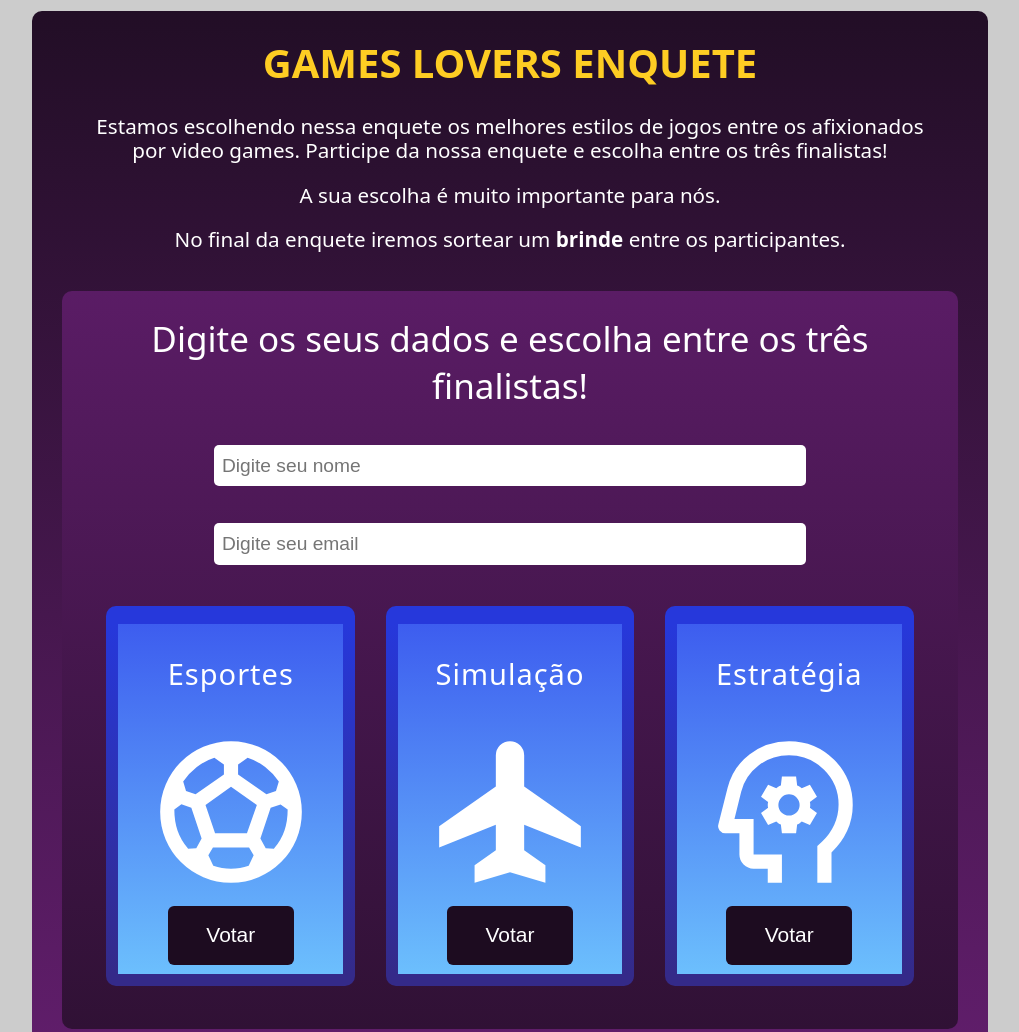
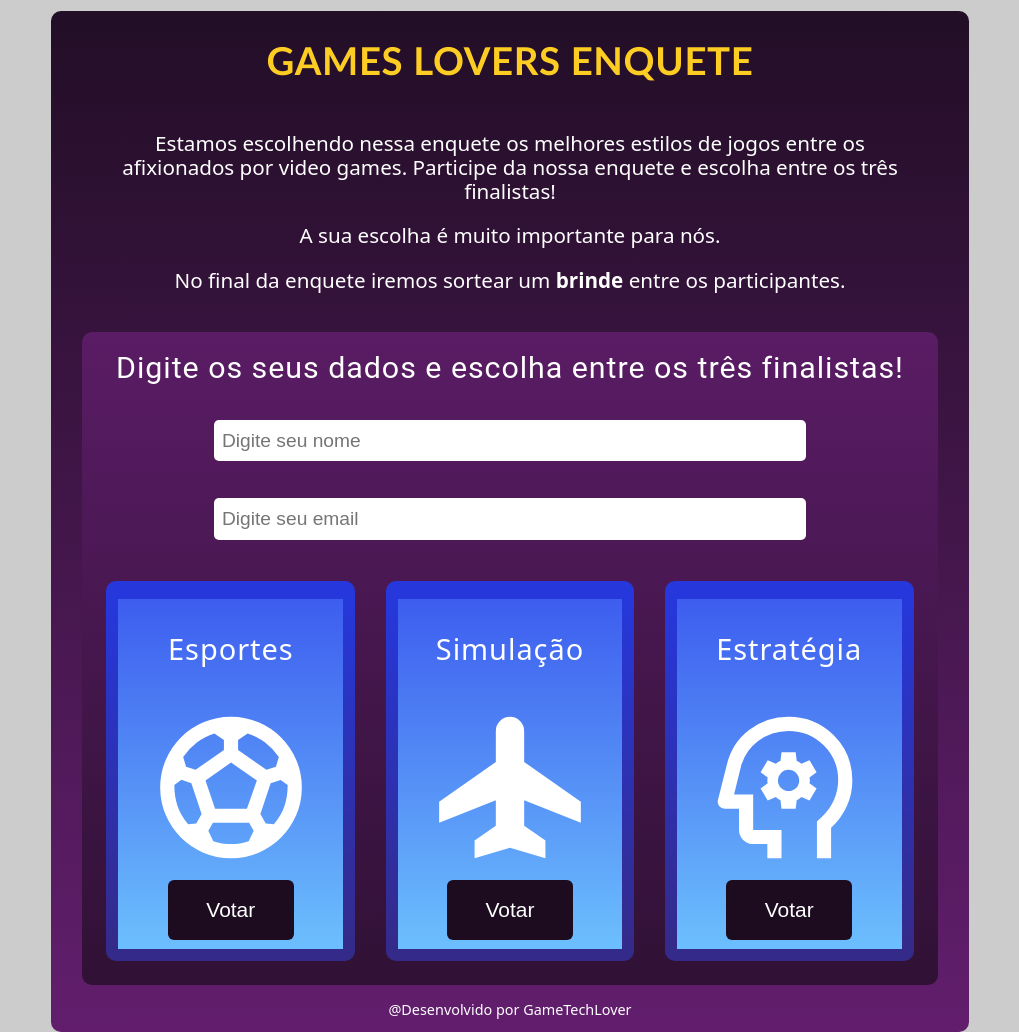
Before and after one commit to Leonardo-do-Playstation/ProjetoFinal-Modulo01Cap02-TemplateEnquete, a plain HTML site: page index.html in a window 1280 px wide. Shown: the top 1032 px of the page, without its empty margins (130-1149 px from the left). Drawn offline with Linux system fonts and the light colour scheme.

Commit message:
closes #8 - Página index.html/style.css: Ajustes

```diff
--- a/index.html
+++ b/index.html
@@ -9,7 +9,7 @@
 <body>
   <div class="container">
     <div class="Main-square">
-      <div class="Title"><b>GAMES LOVERS ENQUETE</b></div>
+      <div class="Title"><strong><b>GAMES LOVERS ENQUETE</b></strong></div>
       <div class="Main-text">
         <p>Estamos escolhendo nessa enquete os melhores estilos de jogos entre os afixionados por
         video games. Participe da nossa enquete e escolha entre os três finalistas!</p>
--- a/style.css
+++ b/style.css
@@ -17,12 +17,12 @@ body {
   background-color: #301135;
   background-image: linear-gradient(to bottom, #220E26, #621E6D);
   width: 90%;
-  max-width: 59.8rem;
-  min-height: 5.1rem;
+  max-width: 57.4rem;
+  min-height: 5rem;
   border-radius: 0.62rem;
   margin: 0.2rem auto;
-  padding-top: 1.5rem;
-  padding-bottom: 1.2rem;
+  padding-top: 1.1rem;
+  padding-bottom: 0.8rem;
   box-sizing: border-box;
 }
 
@@ -31,8 +31,9 @@ body {
   background-image: linear-gradient(to bottom, #5A1C65, #301135);
   border-radius: 0.62rem;
   width: 100%;
-  max-width: 56rem;
-  padding: 1.5rem;
+  max-width: 53.5rem;
+  padding-top: 1.1rem;
+  padding-bottom: 0.3rem;
   margin: 2.5rem auto 0 auto;
   display: flex;
   flex-direction: column;
@@ -70,17 +71,19 @@ body {
   justify-content: start;
   padding-bottom: 0.6rem;
   align-items: center;
-  padding-top: 1px;
+  padding-top: 0.06rem;
   box-sizing: border-box;
 }
 
 .Title {
   text-align: center;
-  font-family: system-ui, -apple-system, BlinkMacSystemFont, 'Segoe UI', Roboto, Oxygen, Ubuntu, Cantarell, 'Open Sans', 'Helvetica Neue', sans-serif;
-  font-size: 2.5rem;
+  font-family: 'Trebuchet MS', 'Lucida Sans Unicode', 'Lucida Grande', 'Lucida Sans', Arial, sans-serif;
+  font-size: 2.4rem;
   color: #FECD23;
-  font-weight: 400;
-  margin-top: 0;
+  font-weight: 330;
+  letter-spacing: 0.04rem;
+  margin-bottom: 0.6rem;
+  margin-top: 0.5rem;
 }
 
 .Main-text {
@@ -89,7 +92,7 @@ body {
   font-family: system-ui, -apple-system, BlinkMacSystemFont, 'Segoe UI', Roboto, Oxygen, Ubuntu, Cantarell, 'Open Sans', 'Helvetica Neue', sans-serif;
   font-size: 1.29rem;
   line-height: 1.5rem;
-  margin-top: 1.5rem;
+  margin-top: 3rem;
   max-width: 90%;
   margin-left: auto;
   margin-right: auto;
@@ -98,11 +101,11 @@ body {
 .Second-text {
   color: white;
   text-align: center;
-  font-family: system-ui, -apple-system, BlinkMacSystemFont, 'Segoe UI', Roboto, Oxygen, Ubuntu, Cantarell, 'Open Sans', 'Helvetica Neue', sans-serif;
-  font-size: 2.19rem;
+  font-family: 'Roboto', sans-serif;
+  font-size: 1.9rem;
   margin: auto;
-  margin-bottom: 21px;
-  margin-top: 0;
+  margin-bottom: 1.3rem;
+  letter-spacing: 0.06rem;
 }
 
 .End-text {
@@ -140,7 +143,7 @@ button {
   height: 2.6rem;
   padding: 0.5rem;
   font-size: 1.2rem;
-  border-radius: 5px;
+  border-radius: 0.31rem;
   border: 0;
   margin: auto;
   box-sizing: border-box;
@@ -149,18 +152,18 @@ button {
 }
 
 .Icons img {
-  width: 170px;
-  height: 180px;
+  width: 10.6rem;
+  height: 11.3rem;
   display: block;
   margin: auto;
 }
 
-.Type-game{
+.Type-game {
   color: white;
-  font-size: 29px;
+  font-size: 1.81rem;
   text-align: center;
   font-family: system-ui, -apple-system, BlinkMacSystemFont, 'Segoe UI', Roboto, Oxygen, Ubuntu, Cantarell, 'Open Sans', 'Helvetica Neue', sans-serif;
-  letter-spacing: 1px;
+  letter-spacing: 0.06rem;
   font-weight: 500;
 }
 
@@ -185,19 +188,19 @@ button {
 
   .Second-text {
     font-size: 1.5rem;
-    margin-top: 10px;
-    line-height: 25px;
+    margin-top: 0.6rem;
+    line-height: 1.56rem;
     font-weight: 375;
   }
 
   .Main-text {
     font-size: 0.85rem;
-    line-height: 17px;
+    line-height: 1.06rem;
     text-align: center;
     margin-bottom: 0;
     margin-top: 0.5rem;
     font-weight: 370;
-    letter-spacing: 0.05px;
+    letter-spacing: 0;
   }
 
   .form-input {
@@ -205,9 +208,11 @@ button {
     font-size: 1rem;
     margin-bottom: 0.3rem;
   }
-  .Voting-cards{
-    gap: 18px;
+
+  .Voting-cards {
+    gap: 1.1rem;
   }
+
   .Card {
     width: 12rem;
     height: 19rem;
@@ -215,8 +220,8 @@ button {
   }
 
   .Icons img {
-    width: 130px;
-    height: 140px;
+    width: 8.1rem;
+    height: 8.8rem;
   }
 
   button {
@@ -224,9 +229,10 @@ button {
     height: 3.3rem;
     font-size: 1.1rem;
   }
-  .Type-game{
-    font-size: 22px;
+
+  .Type-game {
+    font-size: 1.38rem;
     font-weight: 400;
-    letter-spacing: 0.5px;
+    letter-spacing: 0.03rem;
   }
 }
```
